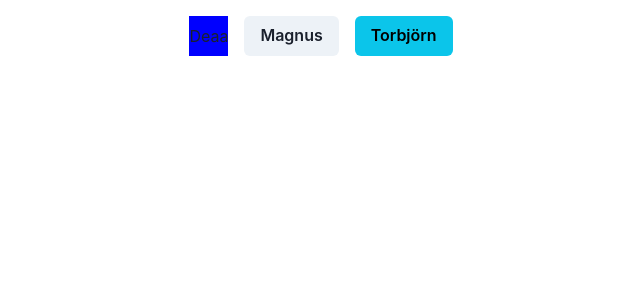
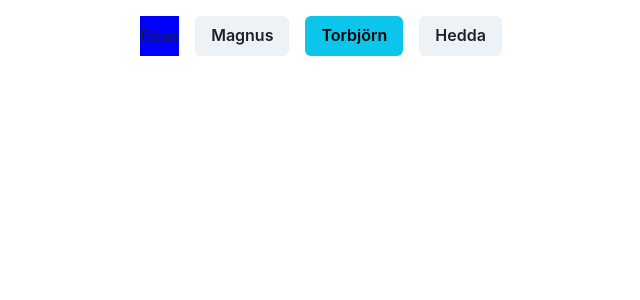
Before and after one commit to Mange99/Janet-Jackson, a React (Create React App) app: page / in a window 1280 px wide. Shown: the top 300 px of the page, without its empty margins (319-959 px from the left). Built offline with nearby package versions, Linux system fonts and the light colour scheme.

Commit message:
Hedda Btn created
button created

```diff
--- a/src/App.tsx
+++ b/src/App.tsx
@@ -2,6 +2,7 @@ import { Flex } from "@chakra-ui/react";
 import ButtonOne from "./components/deaBtn/buttonOne";
 import MagnusBtn from "./components/MagnusBtn";
 import TbButton from "./components/TorbjornBtn";
+import HeddaBtn from "./components/HeddaBtn";
 
 function App() {
   return (
@@ -9,6 +10,7 @@ function App() {
       <ButtonOne />
       <MagnusBtn />
       <TbButton />
+      <HeddaBtn />
       {/* Lägg in en egen knapp me ert namn här under*/}
     </Flex>
   );
--- /dev/null
+++ b/src/components/HeddaBtn.tsx
@@ -0,0 +1,11 @@
+import { Box, Button } from "@chakra-ui/react";
+
+const HeddaBtn = () => {
+    return (
+      <Box>
+        <Button _focus={{ boxShadow: 0 }}>Hedda</Button>
+      </Box>
+    );
+  };
+
+  export default HeddaBtn;
```
